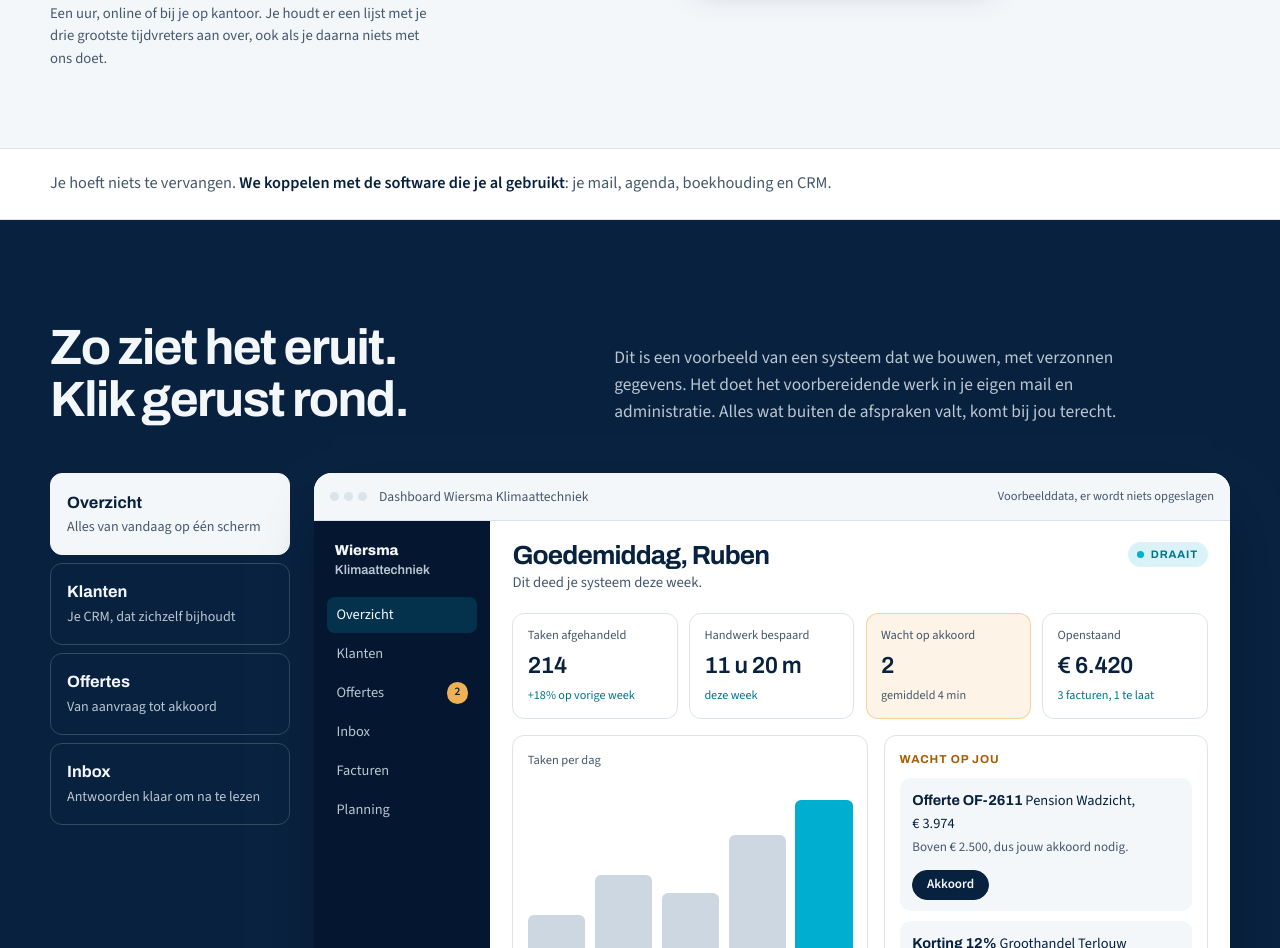
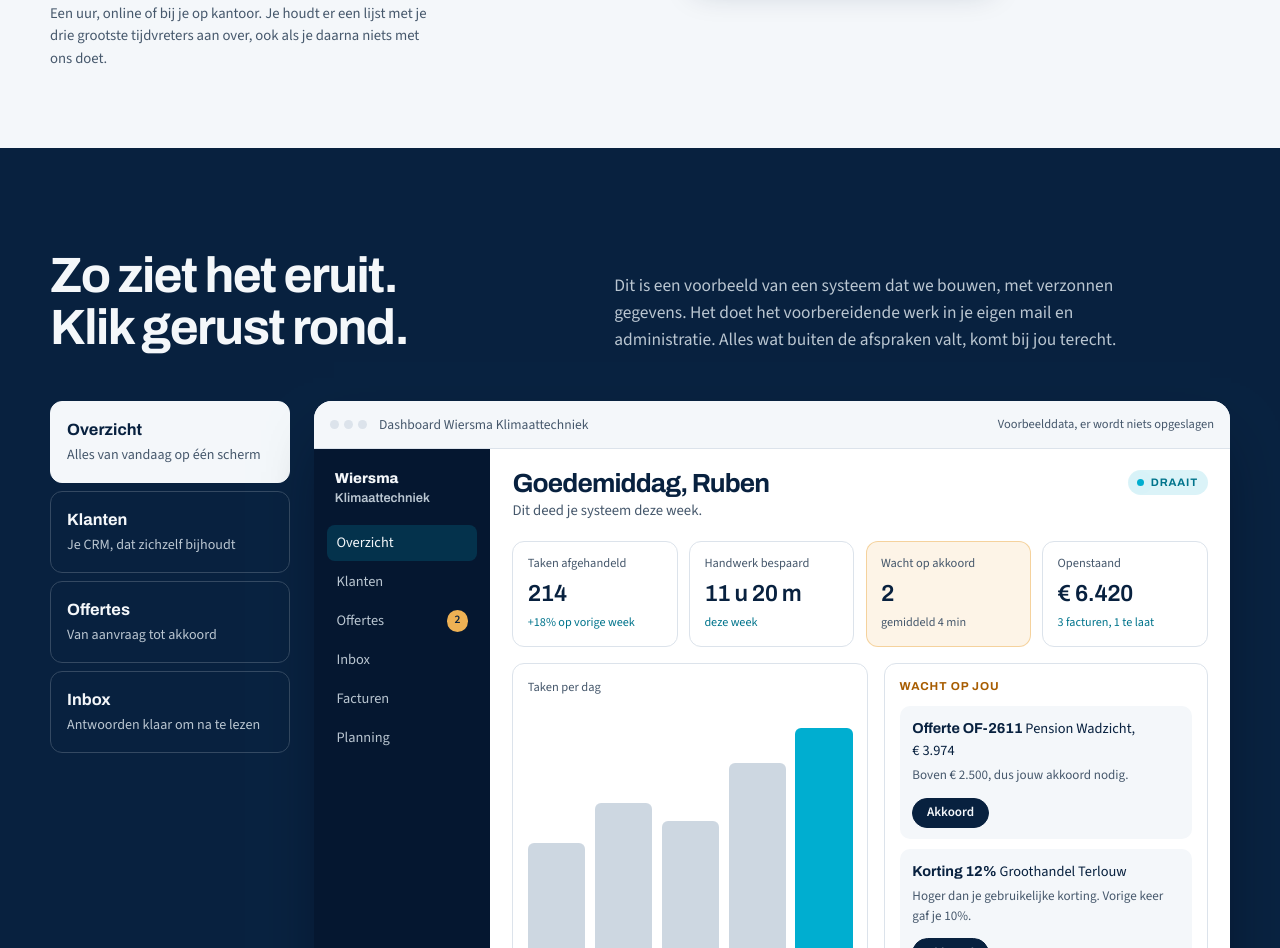
Before and after one commit to OTcode02/ermstrang-website, a plain HTML site: page index.html in a window 1280 px wide. Shown: the part 839-1787 px from the top of the page. Drawn offline with Linux system fonts and the light colour scheme.

Commit message:
Koppelingen-strook onder de hero verwijderd

```diff
--- a/index.html
+++ b/index.html
@@ -138,14 +138,6 @@
         <p class="pane__why">Boven € 2.500, dus eerst jouw akkoord.</p>
         <p class="pane__btns"><span class="mini-btn mini-btn--go">Akkoord</span><span class="mini-btn">Bekijk</span></p>
       </div>
-    </div>
-  </section>
-
-  <!-- 2. koppelingen -->
-  <section class="stack" aria-label="Koppelingen">
-    <div class="wrap stack__inner">
-      <p class="stack__lead">Je hoeft niets te vervangen. <b>We koppelen met de software die je al gebruikt</b>:
-        je mail, agenda, boekhouding en CRM.</p>
     </div>
   </section>
 
```
